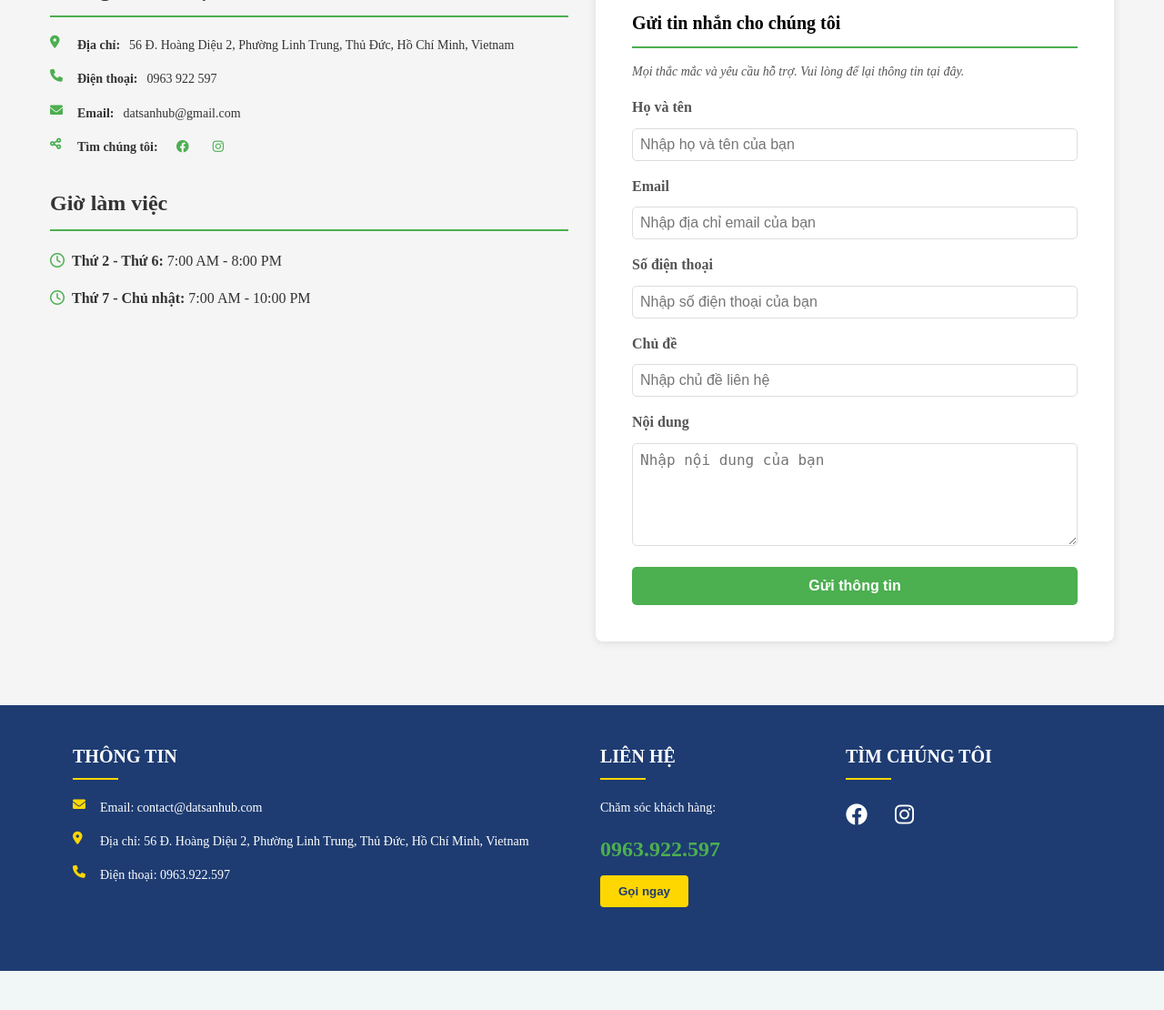
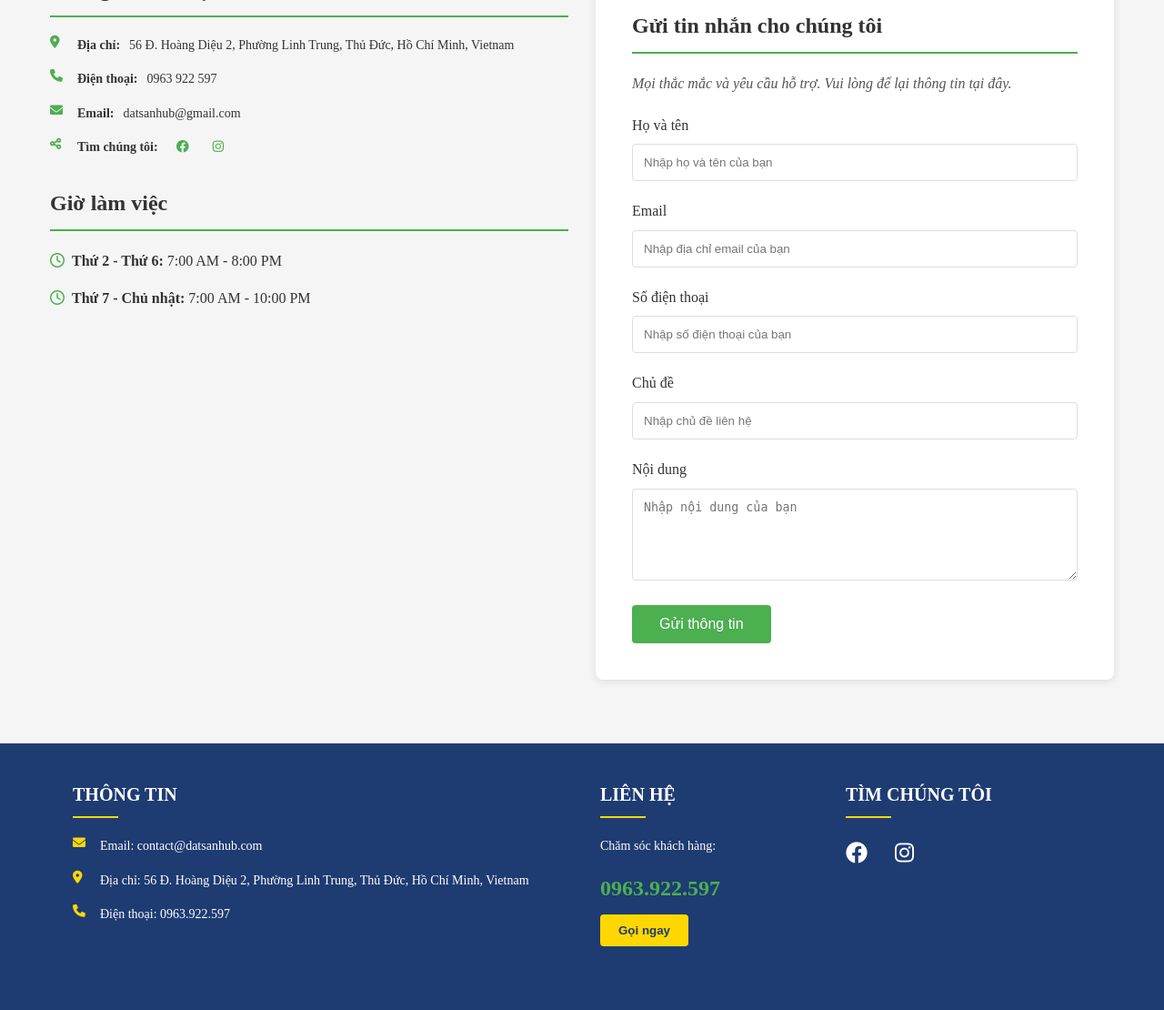
Before and after one commit to Josesluvmoney/DatSanHub, a PHP site: page /lienhe.php in a window 1280 px wide. Shown: the part 761-1871 px from the top of the page at 91% size. Before the commit the page ends 1828 px from the top, so only its background shows below. Run offline with PHP 8.4, Linux system fonts and the light colour scheme.

Commit message:
sửa css, connect đến submit_contact.php

```diff
--- a/lienhe.php
+++ b/lienhe.php
@@ -73,46 +73,6 @@
         color: var(--primary-color);
     }
 
-    .contact-info a:hover {
-        color: var(--primary-dark);
-    }
-    .contact-info, .working-hours {
-        margin-bottom: 30px;
-    }
-    .contact-form input,
-    .contact-form textarea {
-        width: 100%;
-        padding: 12px;
-        margin: 8px 0 20px;
-        border: 1px solid #ddd;
-        border-radius: 5px;
-        font-size: 16px;
-        transition: border-color 0.3s ease;
-    }
-    .contact-form button {
-        width: 100%;
-        padding: 12px;
-        background-color: #4CAF50;
-        color: white;
-        border: none;
-        border-radius: 5px;
-        font-size: 16px;
-        font-weight: bold;
-        cursor: pointer;
-        transition: background-color 0.3s ease;
-    }
-    .contact-form button:hover {
-        background-color: #388E3C;
-    }
-    .working-hours {
-        margin-bottom: 0;
-    }
-    .contact-form label {
-        font-weight: bold;
-        color: #555;
-        display: block;
-        margin-bottom: 5px;
-    }
         #leaflet-map {
             width: 100%;
             height: 450px;
@@ -133,26 +93,6 @@
             margin-bottom: 20px;
             font-style: italic;
             color: #555;
-        }
-        .contact-form {
-        background: white;
-        padding: 30px;
-        border-radius: 10px;
-        box-shadow: 0 0 20px rgba(0, 0, 0, 0.1);
-    }
-    .contact-form h2 {
-        margin-bottom: 15px;
-        font-size: 20px;
-        color: #000000;
-    }
-    .contact-form input,
-    .contact-form textarea {
-        padding: 8px;
-        margin: 5px 0 15px;
-    }
-        .form-description {
-        margin-bottom: 15px;
-        font-size: 14px;
         }
         .content {
             display: flex;
@@ -370,107 +307,13 @@
             overflow: hidden;
             box-shadow: 0 2px 10px rgba(0, 0, 0, 0.1);
         }
-
-    .contact-info i.fas,
-    .contact-info i.fab,
-    .working-hours i.far {
-        width: 20px;
-        color: #4CAF50 !important;
-    }
-
-    .contact-info .fab.fa-facebook,
-    .contact-info .fab.fa-instagram {
-        color: #4CAF50 !important;
-    }
-
-    .contact-info a {
-        color: #4CAF50;
-        text-decoration: none;
-    }
-
-    .contact-info a:hover {
-        color: #388E3C;
-    }
-
-    .contact-form button,
-    .contact-form .submit-btn {
-        background-color: #4CAF50;
-        color: white;
-    }
-
-    .contact-form button:hover,
-    .contact-form .submit-btn:hover {
-        background-color: #388E3C;
-    }
-
-    .contact-form input:focus,
-    .contact-form textarea:focus {
-        border-color: #4CAF50;
-    }
-
-    /* Thêm một class container mới cho phần contact */
-    .contact-section {
-        --contact-primary: #4CAF50;
-        --contact-dark: #388E3C;
-    }
-
-    /* Cập nhật tất cả các selector để sử dụng class mới */
-    .contact-section .contact-info i.fas,
-    .contact-section .contact-info i.fab,
-    .contact-section .working-hours i.far {
-        width: 20px;
-        color: var(--contact-primary) !important;
-    }
-
-    .contact-section .contact-info .fab.fa-facebook,
-    .contact-section .contact-info .fab.fa-instagram {
-        color: var(--contact-primary) !important;
-    }
-
-    .contact-section .contact-info a {
-        color: var(--contact-primary);
-        text-decoration: none;
-    }
-
-    .contact-section .contact-info a:hover {
-        color: var(--contact-dark);
-    }
-
-    .contact-section .contact-info {
-        --contact-primary: #4CAF50;
-        --contact-dark: #388E3C;
-    }
-
-    /* Chỉ áp dụng cho các icon và link trong phần contact-info của contact-section */
-    .contact-section .contact-info i.fas,
-    .contact-section .contact-info i.fab,
-    .contact-section .working-hours i.far {
-        width: 20px;
-        color: var(--contact-primary) !important;
-    }
-
-    /* Chỉ áp dụng cho các link trong phần contact-info */
-    .contact-section .contact-info p a {
-        color: var(--contact-primary);
-        text-decoration: none;
-    }
-
-    .contact-section .contact-info p a:hover {
-        color: var(--contact-dark);
-    }
-
-    /* Chỉ áp dụng cho social media icons trong contact-info */
-    .contact-section .contact-info .fab.fa-facebook,
-    .contact-section .contact-info .fab.fa-instagram {
-        color: var(--contact-primary) !important;
-    }
     </style>
 </head>
 <body>
 <?php
     include 'navbar.php';
     ?>
-    <div class="container contact-section">
+    <main class="container contact-section">
         <div class="header-section">
             <h1>liên hệ</h1>
         </div>
@@ -529,30 +372,40 @@
                     <h2>Gửi tin nhắn cho chúng tôi</h2>
                     <p class="form-description">Mọi thắc mắc và yêu cầu hỗ trợ. Vui lòng để lại thông tin tại đây.</p>
                     <form id="contact-form" action="#" method="post">
+                        <div class="form-group">
                             <label for="name">Họ và tên</label>
                             <input type="text" id="name" name="name" placeholder="Nhập họ và tên của bạn" required>
+                        </div>
 
+                        <div class="form-group">
                             <label for="email">Email</label>
                             <input type="email" id="email" name="email" placeholder="Nhập địa chỉ email của bạn" required>
+                        </div>
 
+                        <div class="form-group">
                             <label for="phone">Số điện thoại</label>
                             <input type="tel" id="phone" name="phone" placeholder="Nhập số điện thoại của bạn" required>
+                        </div>
 
+                        <div class="form-group">
                             <label for="subject">Chủ đề</label>
                             <input type="text" id="subject" name="subject" placeholder="Nhập chủ đề liên hệ" required>
+                        </div>
 
+                        <div class="form-group">
                             <label for="message">Nội dung</label>
                             <textarea id="message" name="message" rows="5" placeholder="Nhập nội dung của bạn" required></textarea>
+                        </div>
 
-                        <button type="submit">Gửi thông tin</button>
+                        <button type="submit" class="submit-btn">Gửi thông tin</button>
                     </form>
                 </div>
             </div>
         </div>
-    </div>
+    </main>
 
-    <!-- Add popup php before closing body tag -->
-    <div class="popup-container" id="successPopup">
+    <!-- Sửa lại cấu trúc popup -->
+    <div class="popup-overlay" id="successPopup">
         <div class="popup-content">
             <i class="fas fa-check-circle success-icon"></i>
             <h2>Gửi thông tin thành công!</h2>
@@ -564,24 +417,6 @@
     <!-- Leaflet JS -->
     <script src="https://unpkg.com/leaflet@1.9.4/dist/leaflet.js"></script>
     <script>
-        // Update form submission handler
-        document.getElementById('contact-form').addEventListener('submit', function (e) {
-            e.preventDefault();
-
-            // Lưu thông tin form vào localStorage nếu cần
-            const formData = {
-                name: document.getElementById('name').value,
-                email: document.getElementById('email').value,
-                phone: document.getElementById('phone').value,
-                subject: document.getElementById('subject').value,
-                message: document.getElementById('message').value
-            };
-            localStorage.setItem('contactFormData', JSON.stringify(formData));
-
-            // Show popup
-            showPopup();
-        });
-
         function showPopup() {
             const popup = document.getElementById('successPopup');
             popup.style.display = 'flex';
@@ -590,12 +425,43 @@
         function closePopup() {
             const popup = document.getElementById('successPopup');
             popup.style.display = 'none';
-            // Reset form
             document.getElementById('contact-form').reset();
         }
 
+        // Xử lý click outside
+        window.onclick = function(event) {
+            const popup = document.getElementById('successPopup');
+            if (event.target == popup) {
+                closePopup();
+            }
+        }
+
+        // Cập nhật event listener form submit
+        document.getElementById('contact-form').addEventListener('submit', function(e) {
+            e.preventDefault();
+
+            const formData = new FormData(this);
+
+            fetch('submit_contact.php', {
+                method: 'POST',
+                body: formData
+            })
+            .then(response => response.json())
+            .then(data => {
+                if (data.success) {
+                    showPopup();
+                } else {
+                    alert('Có lỗi xảy ra khi gửi form. Vui lòng thử lại sau.');
+                }
+            })
+            .catch(error => {
+                console.error('Error:', error);
+                alert('Có lỗi xảy ra khi gửi form. Vui lòng thử lại sau.');
+            });
+        });
+
         // Khởi tạo bản đồ Leaflet
-        const map = L.map('leaflet-map').setView([10.8575505, 106.7626846], 18); // Tăng mức zoom lên 18
+        const map = L.map('leaflet-map').setView([10.8575505, 106.7626846], 17);
 
         // Thêm lớp bản đồ từ OpenStreetMap
         L.tileLayer('https://{s}.tile.openstreetmap.org/{z}/{x}/{y}.png', {
```
Also changed, not shown: other parts of lienhe.php (+25 -28 lines). Lines whose indentation alone changed are shown as unchanged.
